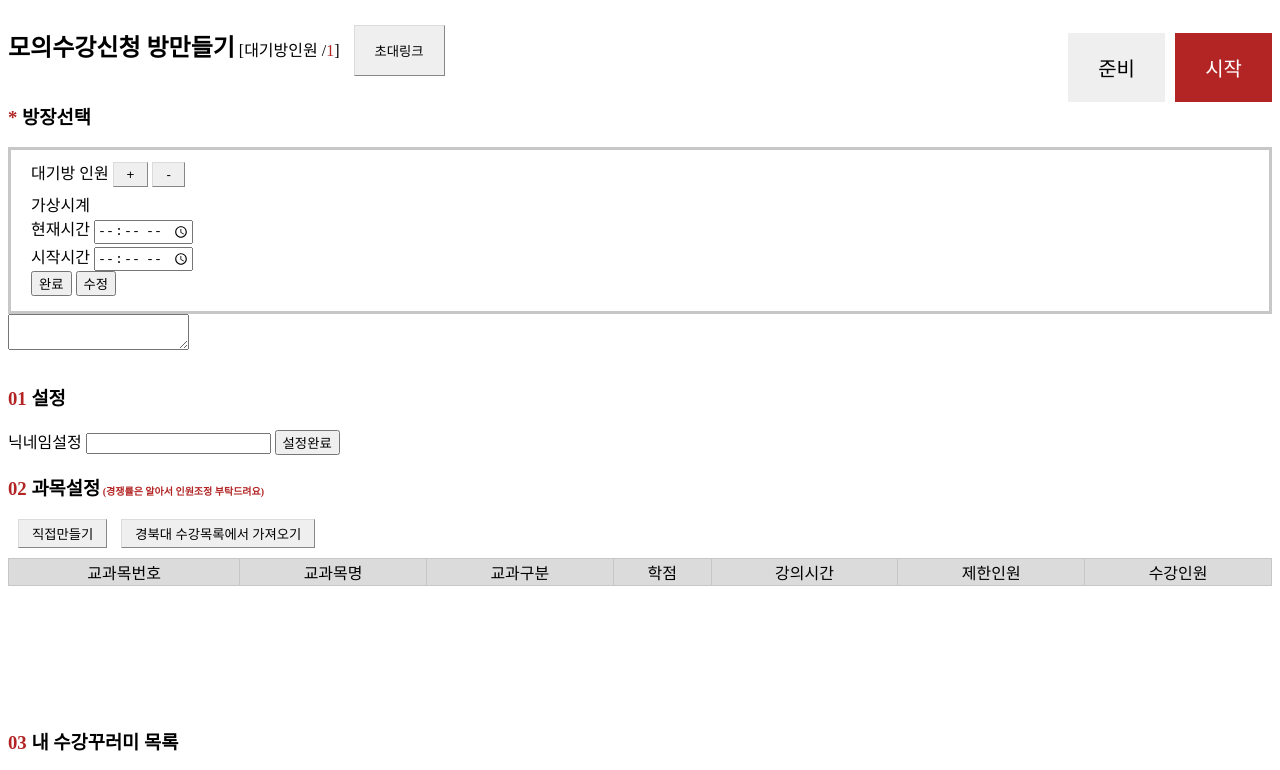
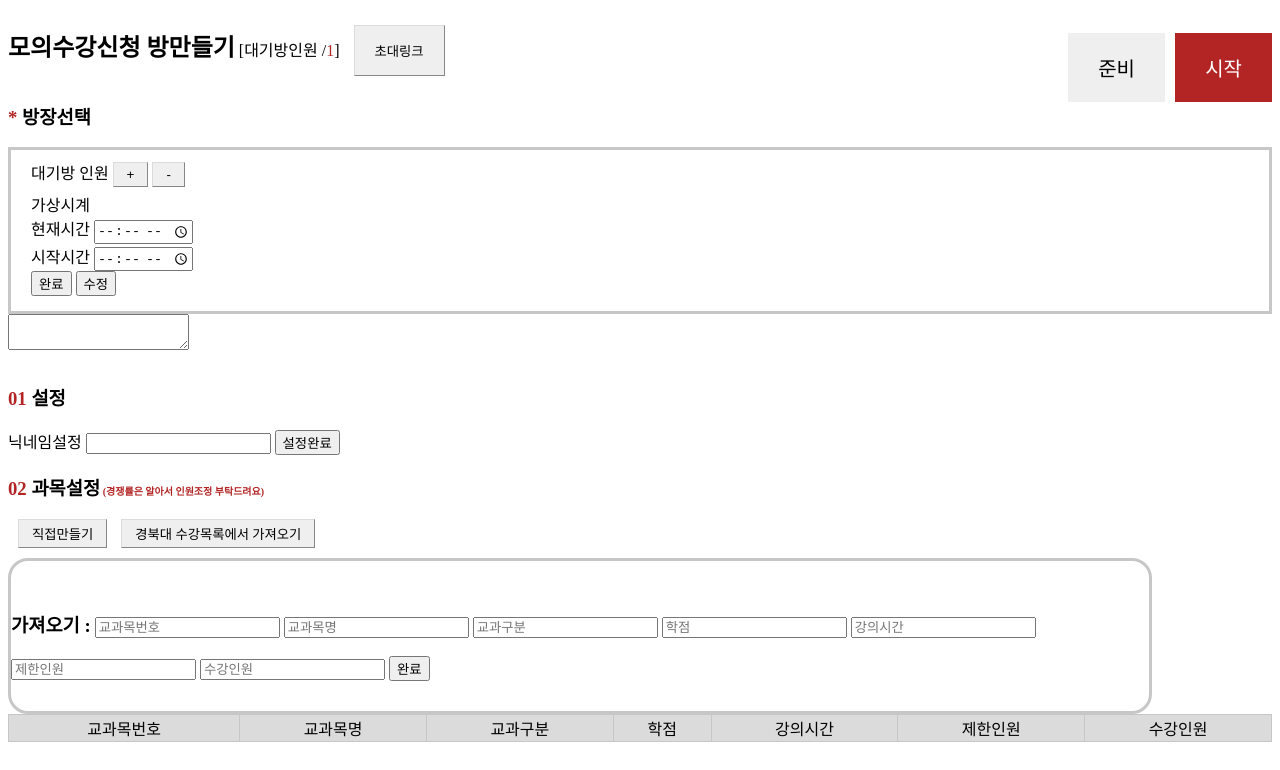
Before and after one commit to miloul/sugang_with_angry_ruru, a website: page 2.html in a window 1280 px wide. Both pictures are taken after a click on the button "경북대 수강목록에서 가져오기". Shown: the top 770 px of the page. Drawn offline with nearby package versions, Linux system fonts and the light colour scheme; files that its build step writes are made by us from their sources; no server answers; a web font is replaced by a local one.

Commit message:
2html firstp.js수정하고 있어요

```diff
--- a/2.html
+++ b/2.html
@@ -74,6 +74,21 @@
                 <input type="text" placeholder="강의시간" id="5">
                 <input type="text" placeholder="제한인원" id="6">
                 <input type="text" placeholder="수강인원" id="7">
+                <input type="submit" value="완료">
+            </div>
+        </div>
+    </section>
+    <section id="set_fromdata" style="display: none">
+        <div class="sub_wrap">
+            <div id="sub">
+                <h3>가져오기 : </h3>
+                <input type="text" placeholder="교과목번호" id="11">
+                <input type="text" placeholder="교과목명" id="12">
+                <input type="text" placeholder="교과구분" id="13">
+                <input type="text" placeholder="학점" id="14">
+                <input type="text" placeholder="강의시간" id="15">
+                <input type="text" placeholder="제한인원" id="16">
+                <input type="text" placeholder="수강인원" id="17">
                 <input type="submit" value="완료">
             </div>
         </div>
--- a/js/firstp.js
+++ b/js/firstp.js
@@ -96,17 +96,30 @@ function closeSub() {
     make.style.display='none';
 }
 
+
+//과목설정 - 가져오기
+const get = document.querySelector("#set_fromdata");
+
+getsubButton.addEventListener('click', openSearch);
+function openSearch() {
+    get.style.display='flex';
+}
+
+function closeSearch() {
+    get.style.display='none';
+}
+
+//과목설정창 없애기
 window.onclick=function(event) {
+    console.log(event.target==get,event.target==make);
+    if(event.target==get){
+        closeSearch();
+    }
     if(event.target==make){
         closeSub();
     }
 }
 
-//과목설정 - 가져오기
-getsubButton.addEventListener('click', openGetsub);
-function openGetsub() {
-
-}
 
 //가상시계 설정완료, 수정 버튼
 clock_DoneButton.addEventListener('click', submit_clock);
--- a/main.js
+++ b/main.js
@@ -72,12 +72,11 @@
         });
         socket.on('disconnect', function(){
             console.log(findcount(socket.id));
+            delete counttoName[findcount(socket.id)];
             delete counttoID[findcount(socket.id)];
-            delete counttoName[findcount(socket.id)];
             console.log('user disconnected: ', socket.id);
             io.emit('listupdate', MakeNamesList());
             console.log(counttoName);
-
             count--;
     	});
     });
```
